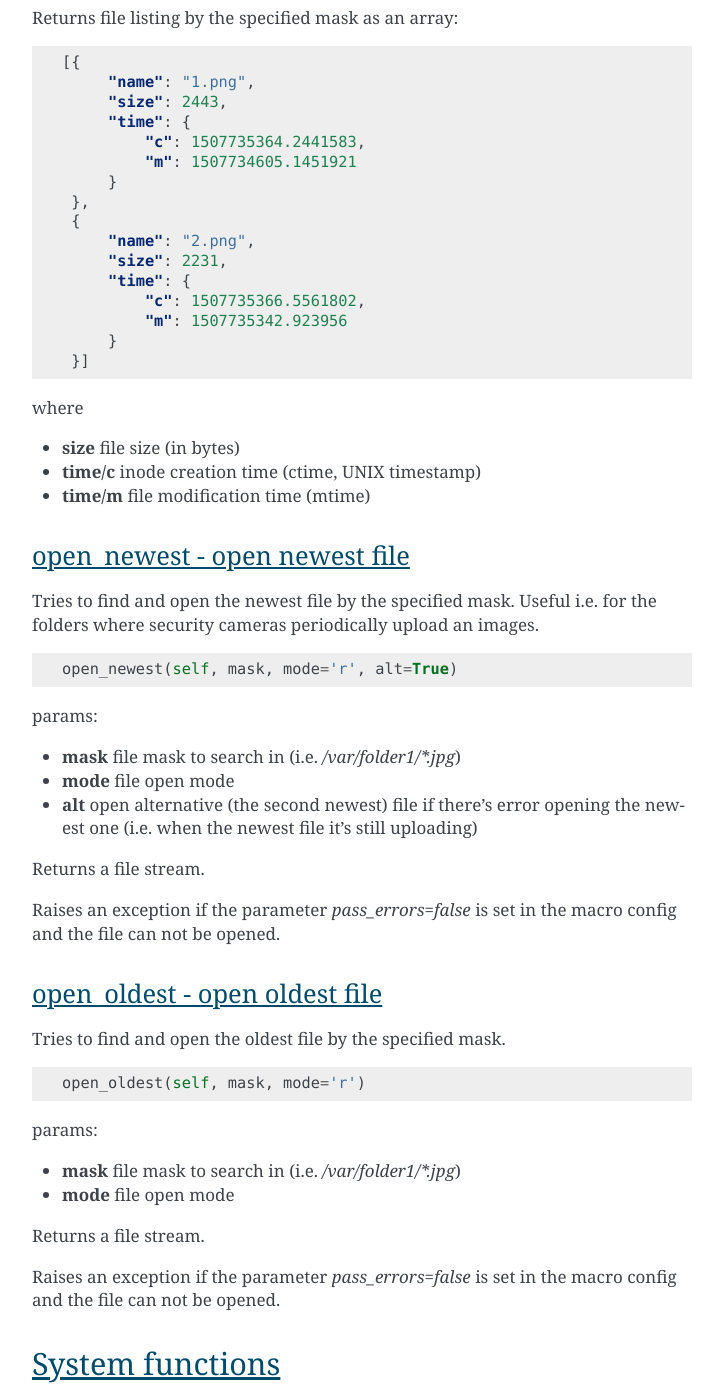
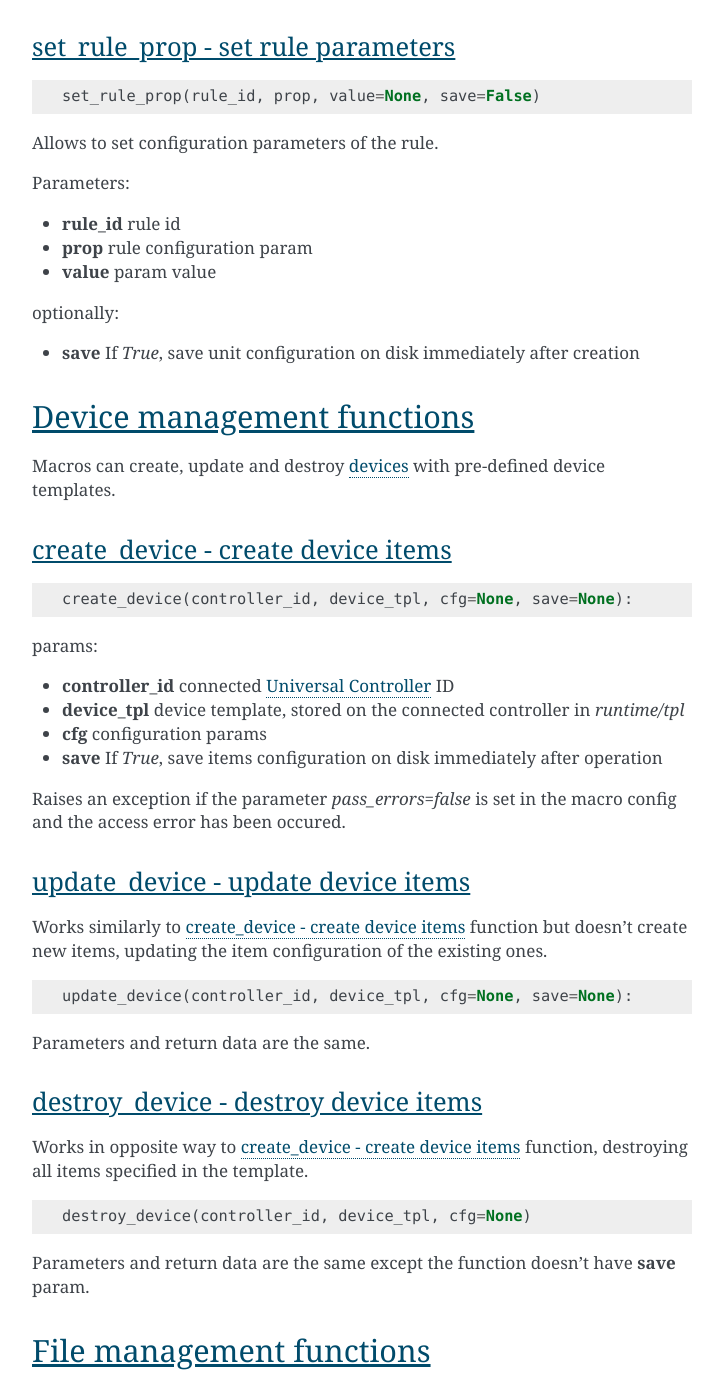
Before and after one commit to alttch/eva3, a Sphinx documentation site: the page built from doc/lm/macros.rst, in a window 1280 px wide and 1400 px high, scrolled down 15046 px. Shown: the whole window, without its empty margins (388-1111 px from the left). Built offline with Sphinx 7.4.7, drawn with Linux system fonts in a browser that asks for light colours; some of the changed text lies outside the part shown.

Commit message:
new macro funcs

```diff
--- a/doc/lm/macros.rst
+++ b/doc/lm/macros.rst
@@ -389,8 +389,8 @@ config and the item is not found.
 
 .. _m_value:
 
-value - get item status
-~~~~~~~~~~~~~~~~~~~~~~~
+value - get item value
+~~~~~~~~~~~~~~~~~~~~~~
 
 .. code-block:: python
 
@@ -691,6 +691,86 @@ sensor is not found. If the value is *null*, returns an empty string.
 Raises an exception if the parameter *pass_errors=false* is set in the macro
 config and the sensor is not found.
 
+Rule management functions
+-------------------------
+
+.. _m_set_rule_prop:
+
+set_rule_prop - set rule parameters
+~~~~~~~~~~~~~~~~~~~~~~~~~~~~~~~~~~~
+
+.. code-block:: python
+
+    set_rule_prop(rule_id, prop, value=None, save=False)
+
+Allows to set configuration parameters of the rule.
+
+Parameters:
+
+* **rule_id** rule id
+* **prop** rule configuration param
+* **value** param value
+
+optionally:
+
+* **save** If *True*, save unit configuration on disk immediately after
+  creation
+
+Device management functions
+---------------------------
+
+Macros can create, update and destroy :ref:`devices<device>` with pre-defined
+device templates.
+
+.. _m_create_device:
+
+create_device - create device items
+~~~~~~~~~~~~~~~~~~~~~~~~~~~~~~~~~~~
+
+.. code-block:: python
+
+    create_device(controller_id, device_tpl, cfg=None, save=None):
+
+params:
+
+* **controller_id** connected :doc:`/uc/uc` ID
+* **device_tpl** device template, stored on the connected controller in
+  *runtime/tpl*
+* **cfg** configuration params
+* **save** If *True*, save items configuration on disk immediately after operation
+
+Raises an exception if the parameter *pass_errors=false* is set in the macro
+config and the access error has been occured.
+
+.. _m_update_device:
+
+update_device - update device items
+~~~~~~~~~~~~~~~~~~~~~~~~~~~~~~~~~~~
+
+Works similarly to :ref:`m_create_device` function but doesn't create new items,
+updating the item configuration of the existing ones.
+
+.. code-block:: python
+
+    update_device(controller_id, device_tpl, cfg=None, save=None):
+
+Parameters and return data are the same.
+
+.. _m_destroy_device:
+
+destroy_device - destroy device items
+~~~~~~~~~~~~~~~~~~~~~~~~~~~~~~~~~~~~~
+
+Works in opposite way to :ref:`m_create_device` function, destroying all items
+specified in the template.
+
+.. code-block:: python
+
+    destroy_device(controller_id, device_tpl, cfg=None)
+
+Parameters and return data are the same except the function doesn't have
+**save** param.
+
 File management functions
 -------------------------
 
@@ -775,6 +855,36 @@ config and the file can not be opened.
 
 System functions
 ----------------
+
+.. _m_alias:
+
+alias - create object alias
+~~~~~~~~~~~~~~~~~~~~~~~~~~~
+
+The functions allows to create object alias, e.g. make a short alias for a
+long-named function.
+
+.. code-block:: python
+
+    alias(alias_obj, src_obj)
+
+params:
+
+* **alias_obj** alias object
+* **src_obj** source object
+
+Returns *True* if alias is set, *False* if not (e.g. src_obj is not found).
+
+Usage example: you have a function *very_long_function* and want to make *f1*
+alias for it. All you need is to put in **xc/lm/common.py** the following code:
+
+.. code-block:: python
+
+    alias('f1', 'very_long_function')
+
+The difference between Python code *f1=very_long_function* is the such code
+will throw exception if *very_long_function* is not found, while **alias**
+macro function will pass an error and return *False*.
 
 .. _m_sleep:
 
```
